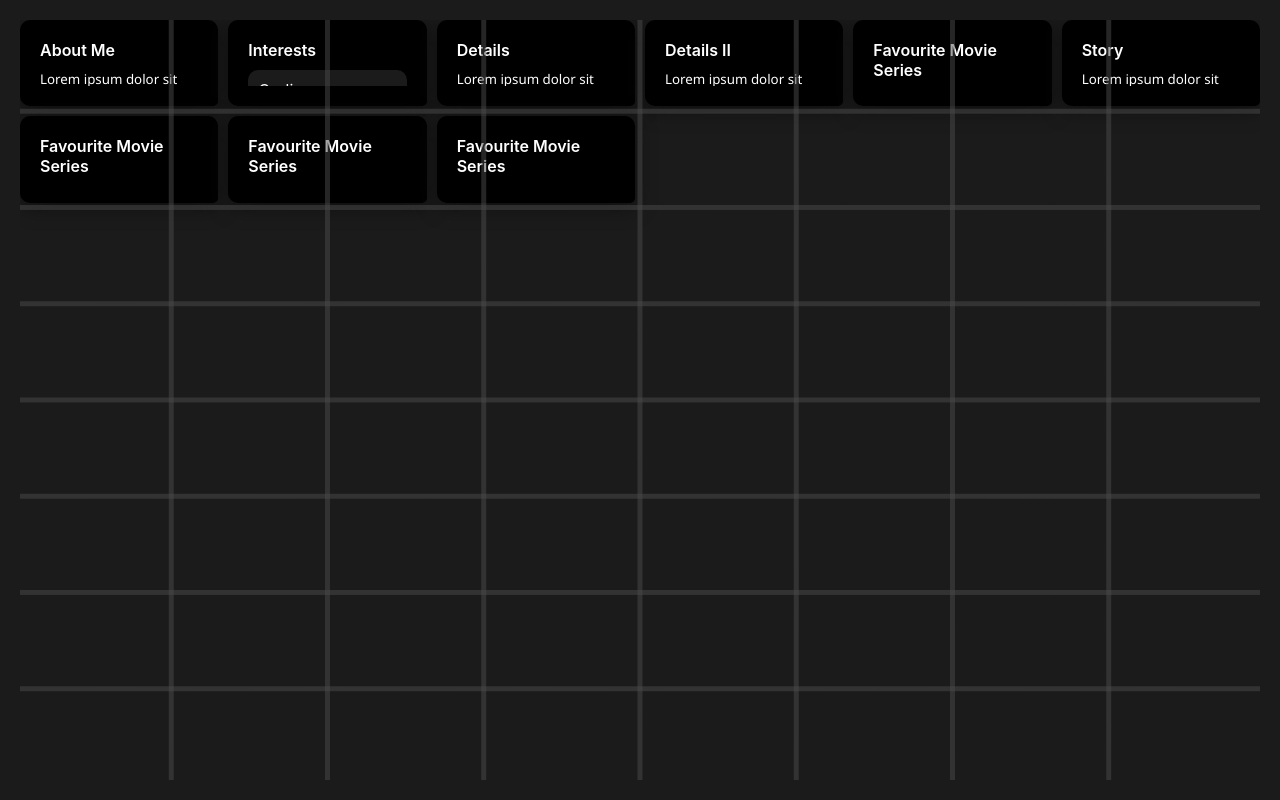
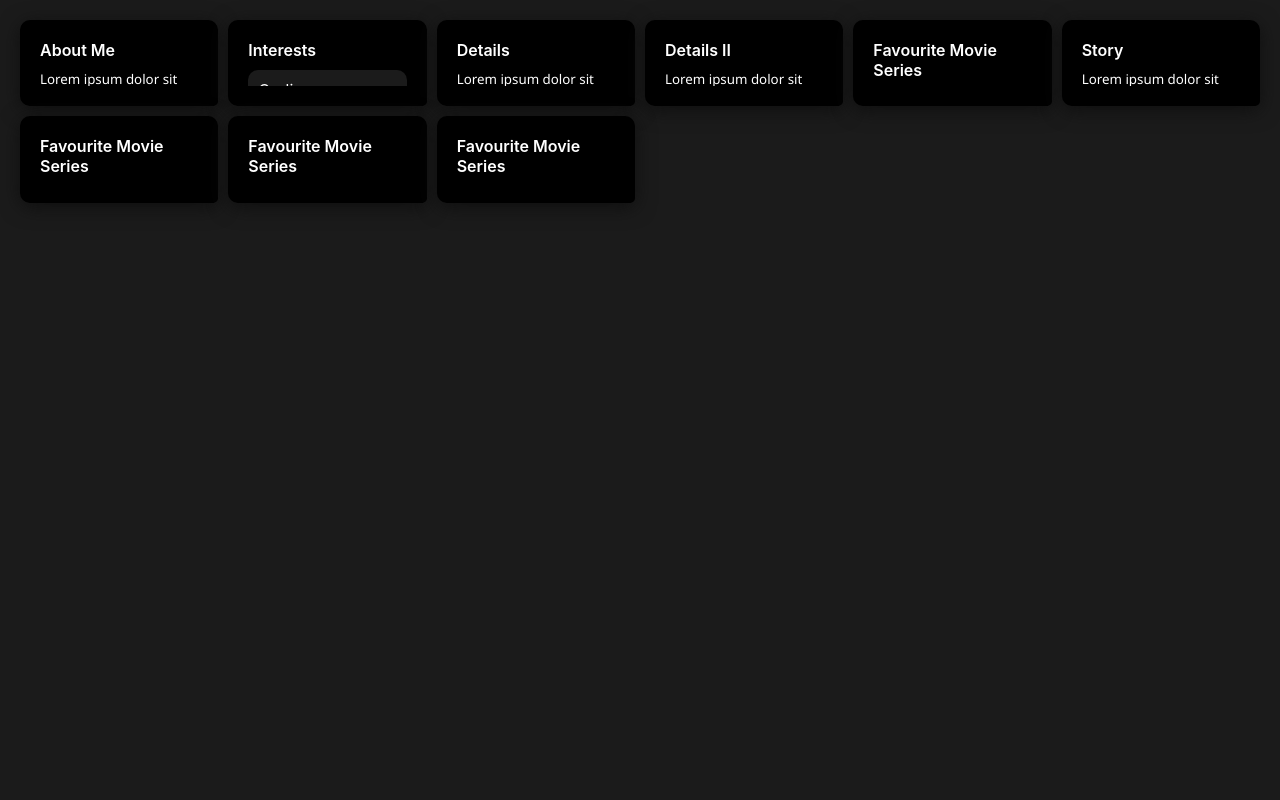
Before and after one commit to Genzouu/Resizable-Grid, a React (Create React App) app: page / in a window 1280 px wide. Built offline with nearby package versions, Linux system fonts and the light colour scheme.

Commit message:
the grid line overlay now scrolls with the field containers and only displays when the user is resizing a field

```diff
--- a/src/pages/App.tsx
+++ b/src/pages/App.tsx
@@ -178,14 +178,26 @@
       setGrid({ size: gridInfo.size, grid: newGrid });
    }
 
-   function manageOnMouseUp() {
+   function handleMouseUp() {
+      (document.getElementsByClassName("grid-lines-overlay")[0] as HTMLElement).style.display = "none";
       if (resizingFieldInfo) resizingFieldInfo.field.style.cursor = "grab";
-
       setResizingFieldInfo(null);
    }
 
+   function handleOnScroll() {
+      const app = document.getElementsByClassName("app")[0] as HTMLElement;
+      const gridOverlay = document.getElementsByClassName("grid-lines-overlay")[0] as HTMLElement;
+
+      gridOverlay.style.backgroundPositionY = `calc(-7.5px - ${app.scrollTop}px)`;
+   }
+
    return (
-      <div className="app" onMouseMove={(e) => manageFieldResizing(e)} onMouseUp={() => manageOnMouseUp()}>
+      <div
+         className="app"
+         onMouseMove={(e) => manageFieldResizing(e)}
+         onMouseUp={() => handleMouseUp()}
+         onScroll={() => handleOnScroll()}
+      >
          <div id="fields-container" className="fields-container">
             {fields.map((field, index) => (
                <Field
@@ -197,7 +209,7 @@
                />
             ))}
          </div>
-         <div className="grid-lines" />
+         <div className="grid-lines-overlay" />
       </div>
    );
 }
--- a/src/pages/Field.tsx
+++ b/src/pages/Field.tsx
@@ -12,6 +12,9 @@
 
 export default function Field(props: FieldProps) {
    function manageOnResize(e: React.MouseEvent<SVGElement, MouseEvent>) {
+      // display the grid lines
+      (document.getElementsByClassName("grid-lines-overlay")[0] as HTMLElement).style.display = "unset";
+
       const field = document.getElementById("fields-container")?.children[props.index] as HTMLElement;
 
       const fieldContainerRect = field.parentElement!.getBoundingClientRect();
@@ -22,6 +25,9 @@
    }
 
    function manageOnReposition(e: React.MouseEvent<HTMLDivElement, MouseEvent>) {
+      // display the grid lines
+      (document.getElementsByClassName("grid-lines-overlay")[0] as HTMLElement).style.display = "unset";
+
       const field = document.getElementById("fields-container")?.children[props.index] as HTMLElement;
       const fieldRect = field.getBoundingClientRect();
 
--- a/src/styles/App.scss
+++ b/src/styles/App.scss
@@ -4,6 +4,12 @@
    background-color: #1b1b1b;
    display: flex;
    padding: 2rem;
+   overflow: scroll;
+   overflow-x: hidden;
+   scrollbar-width: none;
+   &::-webkit-scrollbar {
+      display: none;
+   }
 
    .fields-container {
       width: 100%;
@@ -14,12 +20,6 @@
          (100% - 7rem) / 8
       ); // set up media queries for smaller heights. e.g if max-height is 800 then divide by 6 instead of 8
       grid-template-columns: repeat(8, 1fr);
-      overflow: scroll;
-      overflow-x: hidden;
-      scrollbar-width: none;
-      &::-webkit-scrollbar {
-         display: none;
-      }
 
       @media screen and (max-width: 1400px) {
          grid-template-columns: repeat(6, 1fr);
@@ -38,14 +38,15 @@
       }
    }
 
-   .grid-lines {
+   // should only be visible when the user is resizing
+   .grid-lines-overlay {
       width: calc(100% - 4rem);
       height: calc(100% - 4rem);
       position: absolute;
       left: 2rem;
       top: 2rem;
-      overflow: hidden;
       pointer-events: none;
+      display: none;
 
       --line-width: 5px;
       $line-colour: rgba(75, 75, 75, 0.5);
--- a/src/styles/index.css
+++ b/src/styles/index.css
@@ -1,5 +1,6 @@
 html {
    font-size: 62.5%;
+   overflow: hidden;
 }
 
 body {
--- a/src/types/Grid.ts
+++ b/src/types/Grid.ts
@@ -103,6 +103,7 @@
 }
 
 // finds a position for a field to fit into a grid based on where other fields are positioned
+// should change this to find what the newly moved field is colliding with (if any) then recursively moved every field affected by the move
 export function getEmptyGridSpace(grid: number[][], fieldWidth: number, fieldHeight: number): GridPosition | null {
    let pos = { column: { start: -1, end: -1 }, row: { start: -1, end: -1 } };
 
```
